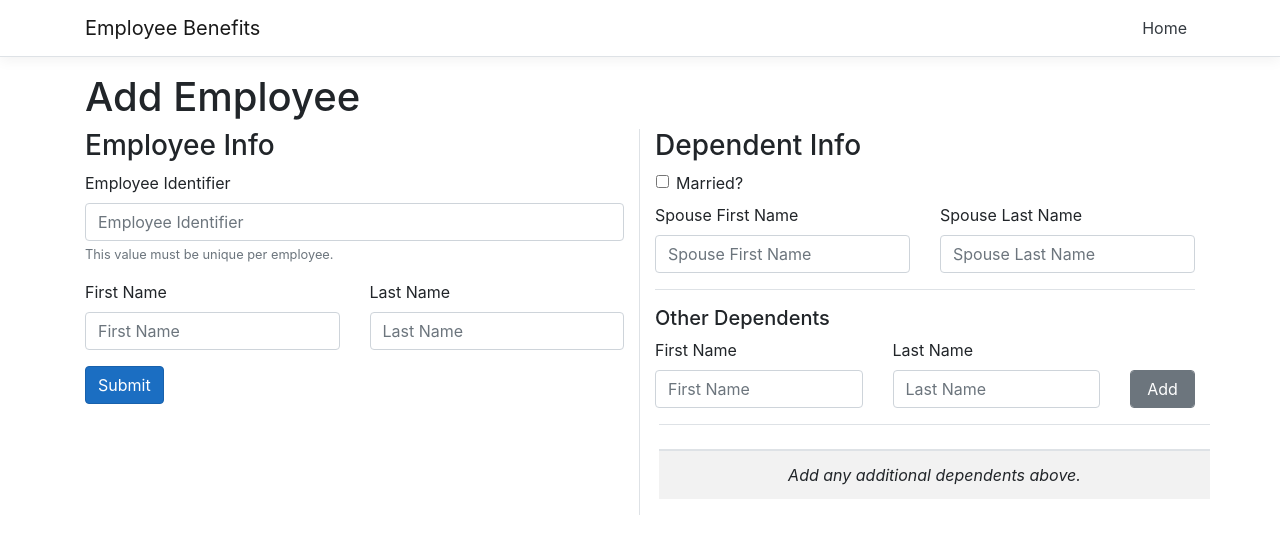
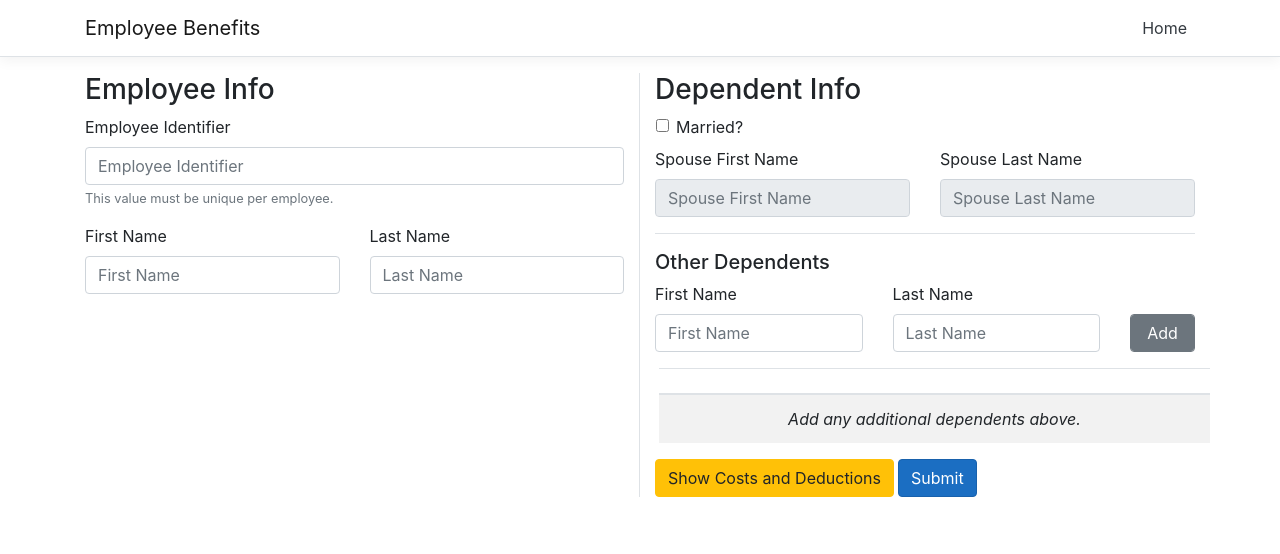
Before and after one commit to Dugantrain/employee-benefits, an Angular app in the folder EmployeeBenefits/ClientApp/: page /create in a window 1280 px wide. Shown: the top 554 px of the page. Built offline with nearby package versions, Linux system fonts and the light colour scheme.

Commit message:
more reskin work

```diff
--- a/EmployeeBenefits/ClientApp/src/app/employee-create/employee-create.component.css
+++ b/EmployeeBenefits/ClientApp/src/app/employee-create/employee-create.component.css
@@ -1,3 +1,6 @@
 .ng-invalid.ng-dirty:not(form), .ng-invalid:not(form).form-submitted {
   border: solid 2px lightcoral;
 }
+.align-self-bottom {
+  align-self: flex-end;
+}
--- a/EmployeeBenefits/ClientApp/src/app/employee-create/employee-create.component.html
+++ b/EmployeeBenefits/ClientApp/src/app/employee-create/employee-create.component.html
@@ -1,4 +1,3 @@
-<h1 id="tableLabel">Add Employee</h1>
 <form [formGroup]="employeeForm" (ngSubmit)="onSubmit()">
   <div class="row">
     <div class="col-6 border-right">
@@ -19,7 +18,6 @@
           <input [(ngModel)]="newEmployee.lastName" formControlName="lastName" [ngClass]="{'form-submitted': formSubmitted}" required name="lastName" class="form-control" id="lastName" placeholder="Last Name">
         </div>
       </div>
-      <button type="submit" class="btn btn-primary">Submit</button>
     </div>
     <div class="col-6">
       <h3>Dependent Info</h3>
@@ -33,11 +31,11 @@
         <div class="row">
           <div class="form-group col-6">
             <label for="spouseFirstName">Spouse First Name</label>
-            <input [disabled]="true" class="form-control" [ngClass]="{'form-submitted': formSubmitted}" formControlName="spouseFirstName" [(ngModel)]="newEmployee.spouse.firstName" id="spouseFirstName" name="spouseFirstName" placeholder="Spouse First Name">
+            <input [attr.disabled]="isMarried ? null : 'disabled'" class="form-control" [ngClass]="{'form-submitted': formSubmitted}" formControlName="spouseFirstName" [(ngModel)]="newEmployee.spouse.firstName" id="spouseFirstName" name="spouseFirstName" placeholder="Spouse First Name">
           </div>
           <div class="form-group col-6">
             <label for="spouseLastName">Spouse Last Name</label>
-            <input class="form-control" id="spouseLastName" [ngClass]="{'form-submitted': formSubmitted}" formControlName="spouseLastName" [(ngModel)]="newEmployee.spouse.lastName" name="spouseLastName" placeholder="Spouse Last Name">
+            <input [attr.disabled]="isMarried ? null : 'disabled'" class="form-control" id="spouseLastName" [ngClass]="{'form-submitted': formSubmitted}" formControlName="spouseLastName" [(ngModel)]="newEmployee.spouse.lastName" name="spouseLastName" placeholder="Spouse Last Name">
           </div>
         </div>
       </div>
@@ -53,7 +51,7 @@
           <label for="newDependentLastName">Last Name</label>
           <input name="dependentLastName" [(ngModel)]="newDependent.lastName" formControlName="dependentLastName" class="form-control" id="newDependentLastName" placeholder="Last Name">
         </div>
-        <div class="form-group col-2" style="align-self: flex-end;">
+        <div class="form-group col-2 align-self-bottom">
           <button type="button" class="btn btn-secondary form-control" (click)="addDependent()">Add</button>
         </div>
       </div>
@@ -81,6 +79,8 @@
           </tbody>
         </table>
       </div>
+      <button type="button" class="btn btn-warning mr-1">Show Costs and Deductions</button>
+      <button type="submit" class="btn btn-primary">Submit</button>
     </div>
   </div>
 </form>
```
Lines whose indentation alone changed are shown as unchanged.
